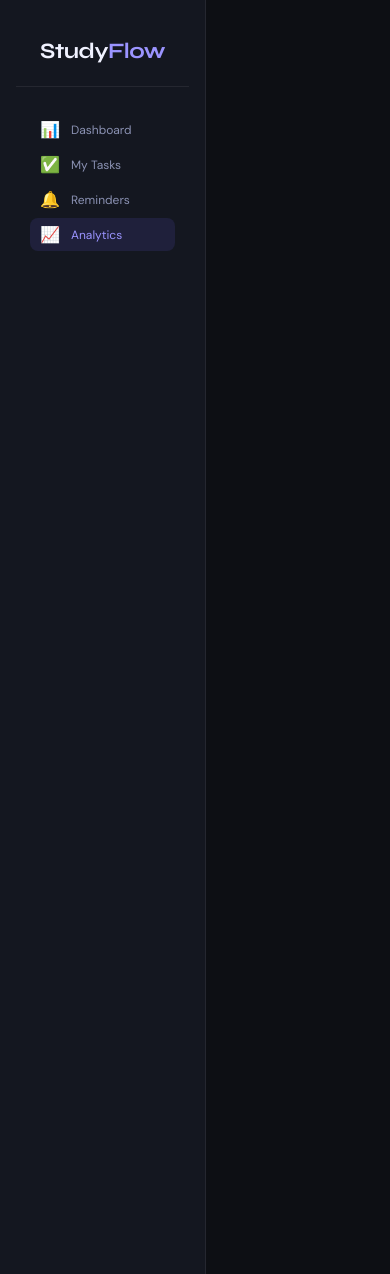
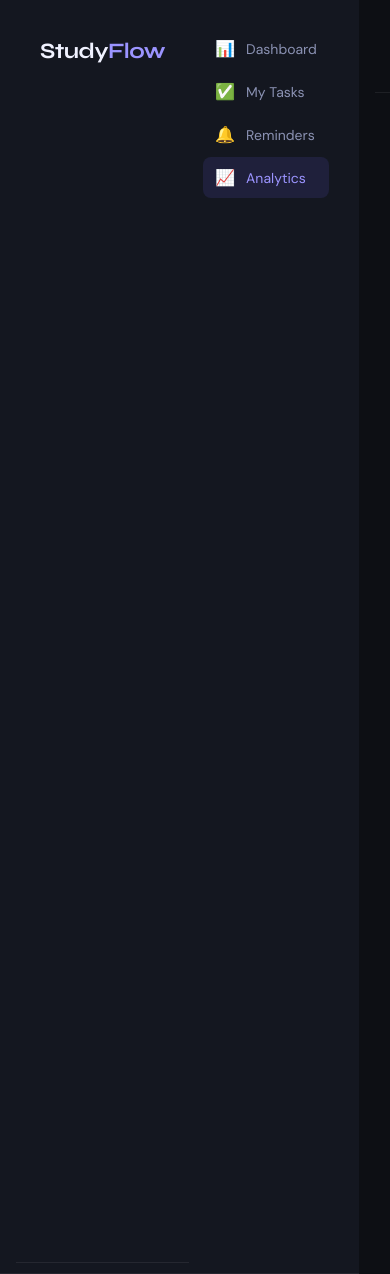
Before and after one commit to mithumax08-droid/studyflow, a Flask app: page /analytics in a window 390 px wide; the page is wider, and only the part inside the window is pictured. Run offline with Flask 3, Linux system fonts and the light colour scheme; the visitor is signed in with stand-in values (Sample User, id 1); data that the repository does not hold is empty; some libraries are stand-ins or nearby versions.

Commit message:
fix: mobile sidebar position

```diff
--- a/studyflow/static/css/style.css
+++ b/studyflow/static/css/style.css
@@ -484,15 +484,18 @@
 ::-webkit-scrollbar-thumb { background: var(--border2); border-radius: 99px; }
 
 @media (max-width: 768px) {
-  .layout {
-    flex-direction: column;
+  .sidebar {
+    position: relative !important;
+    width: 100% !important;
+    height: auto !important;
+    flex-direction: row !important;
+    padding: 10px 16px !important;
+    border-right: none !important;
+    border-bottom: 1px solid var(--border) !important;
   }
 
-  .sidebar {
-    width: 100% !important;
-    height: auto !important;
-    position: relative !important;
-    padding: 10px 16px !important;
+  .layout {
+    flex-direction: column !important;
   }
 
   .nav {
@@ -506,20 +509,12 @@
     display: none !important;
   }
 
-  .nav-item {
-    padding: 6px 10px !important;
-    font-size: 12px !important;
-  }
-
   .sidebar-footer {
     display: none !important;
   }
 
-  .logo {
-    margin-bottom: 8px !important;
-  }
-
   .main {
+    margin-left: 0 !important;
     width: 100% !important;
     padding: 16px !important;
   }
```
